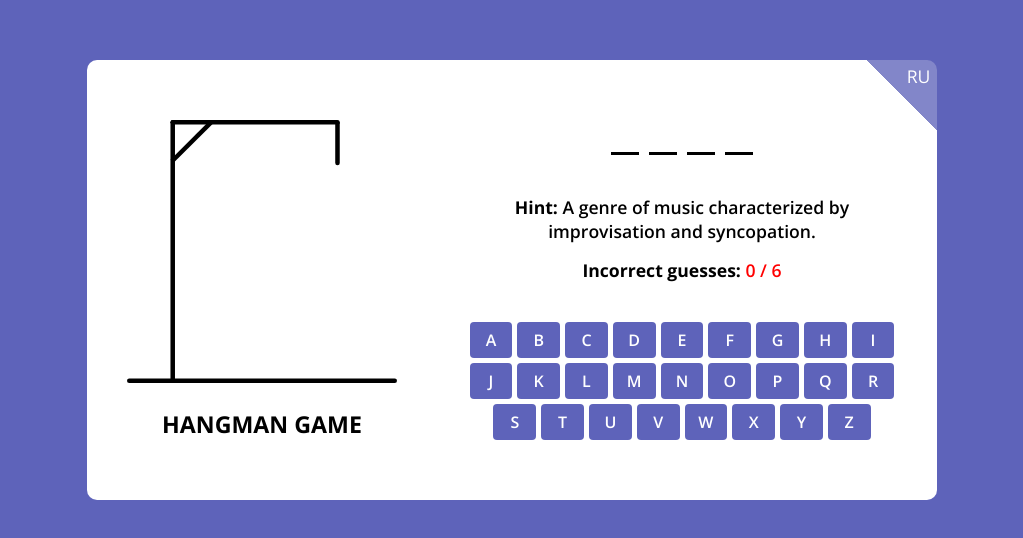
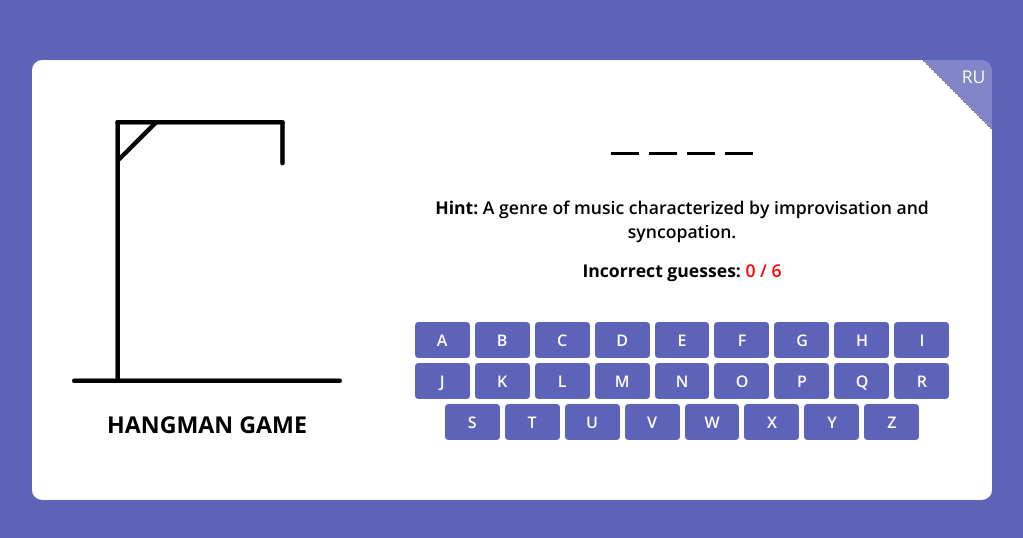
Before and after one commit to Talgat-07/Game-Word, a plain HTML site: page index.html in a window 1280 px wide. Shown: the part 120-658 px from the top of the page, without its empty margins (128-1151 px from the left). Drawn offline with nearby package versions, Linux system fonts and the light colour scheme.

Commit message:
Update index.html

```diff
--- a/index.html
+++ b/index.html
@@ -16,7 +16,7 @@
 				<button class="play-again">Play Again</button>
 			</div>
 		</div>
-		<div class="container">
+		<div style="width: 960px;" class="container">
 			<div class="hangman-box">
 				<img src="img/hangman-0.svg" alt="hangman-img" />
 				<h1>Hangman Game</h1>
```
